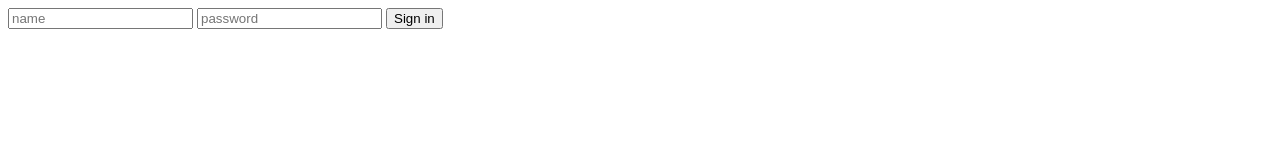
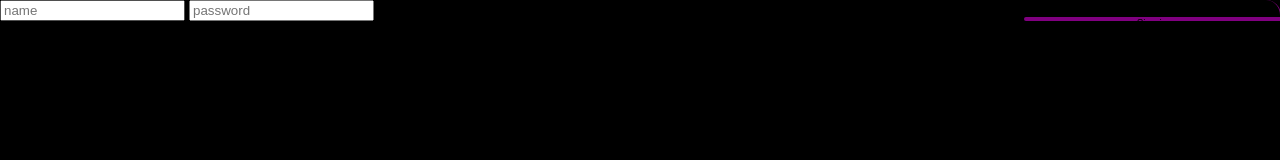
Before and after one commit to luismudder/luismudder.github.io, a plain HTML site: page index.html in a window 1280 px wide. Drawn offline with Linux system fonts and the light colour scheme; files that its build step writes are made by us from their sources; files whose address does not match are found by name.

Commit message:
Update index.html

```diff
--- a/index.html
+++ b/index.html
@@ -4,7 +4,7 @@
 	<meta charset="utf-8">
 	<!-- <meta http-equiv="refresh" content="1"> -->
 	<meta name="viewport" content="width=device-width, initial-scale=1">
-	<link id="css" rel="stylesheet" type="text/css" href="#">
+	<link id="css" rel="stylesheet" type="text/css" href="Archives/CSS-files/login.css">
 	<title>Login</title>
 </head>
 <body>
```
